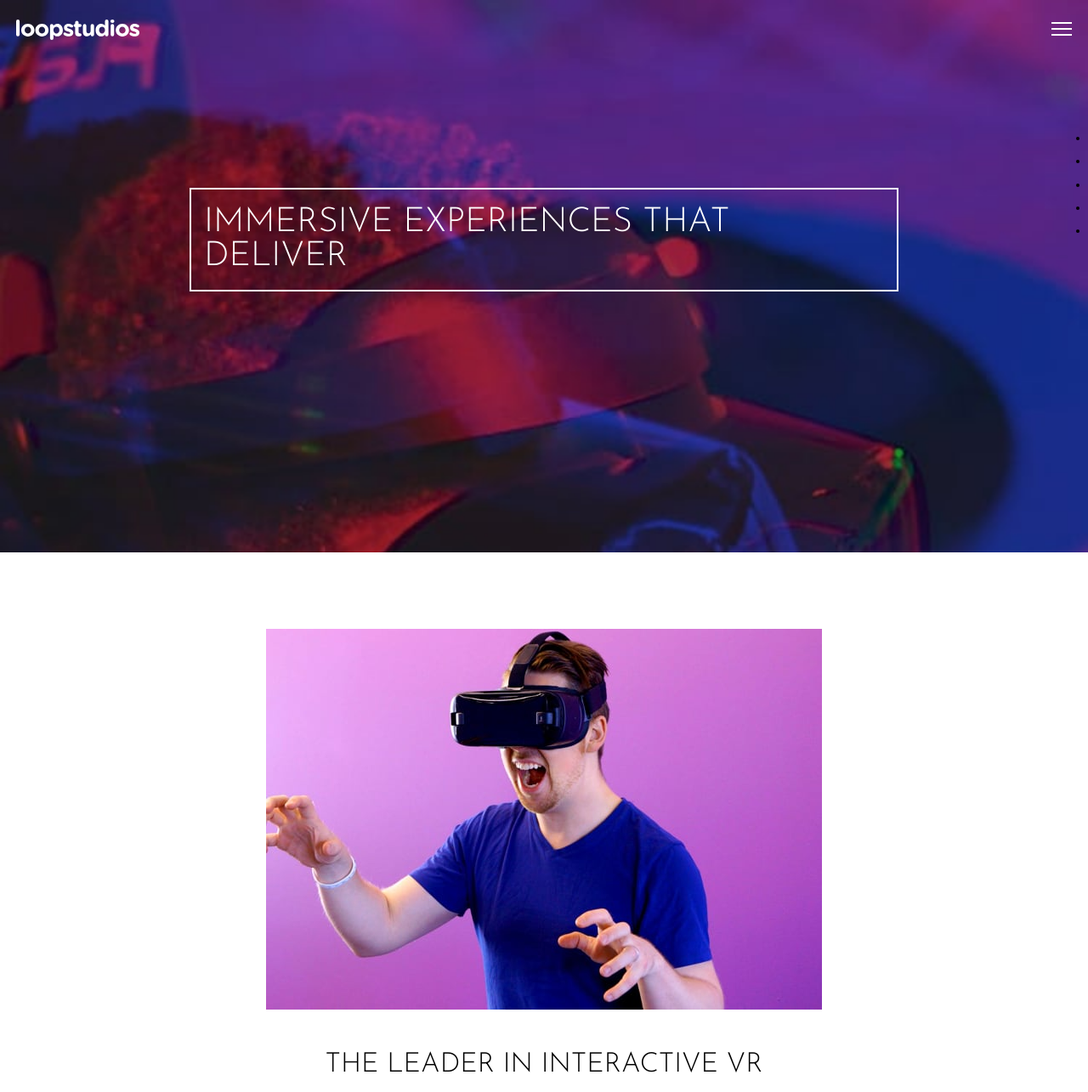
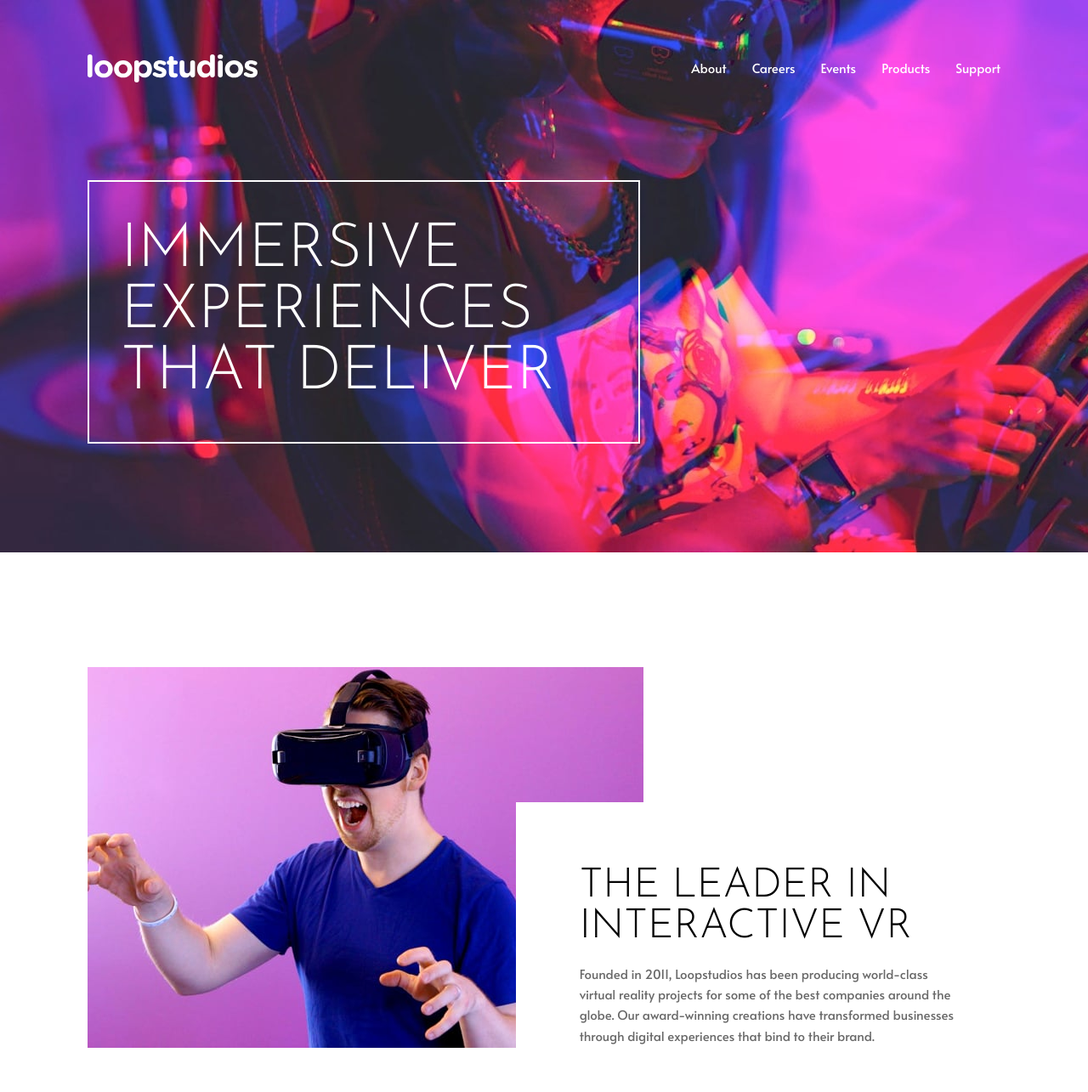
Before and after one commit to xaviguasch/loopstudios-landing-page-frontendmentor-challenge, a plain HTML site: page index.html in a window 1280 px wide. Shown: the top 1285 px of the page at 85% size. Drawn offline with Linux system fonts and the light colour scheme.

Commit message:
finished desktop header, hero and section A

```diff
--- a/index.html
+++ b/index.html
@@ -21,7 +21,7 @@
             <img src="./images/icon-hamburger.svg" alt="" />
           </button>
 
-          <nav class="nav">
+          <nav class="nav container">
             <div class="logo">
               <img class="logo-img" src="./images/logo.svg" alt="" />
             </div>
@@ -269,5 +269,7 @@
         </div>
       </footer>
     </div>
+
+    <script src="./index.js"></script>
   </body>
 </html>
--- a/index.js
+++ b/index.js
@@ -0,0 +1,11 @@
+const closeButton = document.querySelector('.close-nav')
+const openButton = document.querySelector('.open-nav')
+const nav = document.querySelector('.nav')
+
+closeButton.addEventListener('click', () => {
+  nav.classList.remove('navigation-open')
+})
+
+openButton.addEventListener('click', () => {
+  nav.classList.add('navigation-open')
+})
--- a/style.css
+++ b/style.css
@@ -81,11 +81,14 @@ img {
   color: var(--clr-white);
   font-size: var(--fs-24);
   text-decoration: none;
+
+  padding-bottom: 0.25em;
+  border-bottom: 1px solid transparent;
 }
 
 .nav-link:hover,
 .nav-link:focus {
-  text-decoration: underline;
+  border-bottom: 1px solid var(--clr-white);
 }
 
 .title--big {
@@ -165,7 +168,7 @@ img {
 }
 
 .logo .logo-img {
-  padding-top: 0.5em;
+  padding-top: 0.75em;
   width: 145px;
 }
 
@@ -177,10 +180,45 @@ img {
 .nav {
   /* Position */
   position: fixed;
-  top: 99px;
-  right: 0;
+  top: 0;
+  right: -200%;
   bottom: 0;
-  left: 100%;
+  left: 0;
+
+  background: var(--clr-black);
+  width: 100vw;
+  height: 100vh;
+
+  padding: 1.05em 1.3em;
+
+  transform: translateX(0%);
+  transition: transform 150ms;
+
+  z-index: 10;
+}
+
+.navigation-open {
+  transform: translateX(-100%);
+}
+
+.close-nav {
+  position: absolute;
+  top: 25px;
+  right: 20px;
+
+  background: transparent;
+  border: none;
+
+  width: 20px;
+  height: 20px;
+}
+
+.header .nav-list {
+  padding-top: 10em;
+}
+
+.header .nav-item {
+  margin-top: 2em;
 }
 
 .hero {
@@ -300,6 +338,14 @@ img {
   gap: 1em;
 }
 
+.footer-socials li {
+  border-bottom: 1px solid transparent;
+}
+.footer-socials li:hover,
+.footer-socials:focus {
+  border-bottom: 1px solid var(--clr-white);
+}
+
 .footer-legal {
   margin-top: 1em;
   font-family: var(--ff-secondary);
@@ -313,15 +359,146 @@ img {
   padding-bottom: 0.5em;
 }
 
-
-
 .attribution {
   font-size: 11px;
   text-align: center;
 }
 .attribution a {
   color: var(--clr-dark-gray);
+}
+
 /* ================== */
+/* MEDIA QUERIES */
 /* ================== */
-/* ================== */
-/* ================== */
+
+@media (min-width: 1100px) {
+  /*   Typography  */
+  .title--big {
+    font-size: var(--fs-72);
+  }
+
+  .title--small {
+    font-size: var(--fs-48);
+  }
+
+  /* Utility styles */
+  .container {
+    max-width: 1112px;
+  }
+
+  /* SECTIONS */
+
+  .header-and-hero {
+    padding-top: 3.5em;
+    background: url('./images/desktop/image-hero.jpg') no-repeat;
+  }
+
+  .open-nav {
+    display: none;
+  }
+
+  .close-nav {
+    display: none;
+  }
+
+  .nav {
+    /* Position */
+    position: unset;
+
+    background: transparent;
+    width: unset;
+    height: unset;
+
+    padding: 0;
+    margin: 0;
+
+    transform: unset;
+    transition: unset;
+  }
+
+  .nav .logo {
+    display: none;
+  }
+
+  .logo .logo-img {
+    width: 200px;
+  }
+
+  .header .nav .nav-list {
+    padding-top: 0;
+    margin-top: -1.5em;
+
+    display: flex;
+    justify-content: center;
+    align-items: center;
+    gap: 2em;
+
+    list-style-type: none;
+  }
+
+  .header .nav .nav-list .nav-item a {
+    font-family: var(--ff-secondary);
+    font-size: var(--fs-15);
+    text-transform: capitalize;
+  }
+
+  /* Hero */
+  .hero {
+    margin-top: 7em;
+    width: 100%;
+  }
+
+  .box {
+    border: 2px solid var(--clr-white);
+    padding: 3em 2.5em;
+    max-width: 650px;
+  }
+
+  .title--big {
+    width: 100%;
+  }
+
+  /* Main */
+  .main {
+    padding-top: 9em;
+  }
+
+  /* Section A */
+  .section-a {
+    display: flex;
+    flex-direction: row;
+    justify-content: flex-start;
+    align-items: center;
+
+    position: relative;
+  }
+
+  .section-a__image {
+    width: 70%;
+  }
+  .section-a__copy {
+    width: 50%;
+
+    position: absolute;
+    bottom: 0%;
+    left: 47%;
+
+    margin-bottom: 0.5em;
+    padding: 1em 5em 0.25em;
+
+    background: var(--clr-white);
+  }
+
+  .section-a .title {
+    text-align: left;
+    margin-top: 1.25em;
+  }
+
+  .section-a .text-copy {
+    margin: 1.25em auto 0;
+    width: 110%;
+    text-align: left;
+  }
+
+  /* Section B */
+}
```
